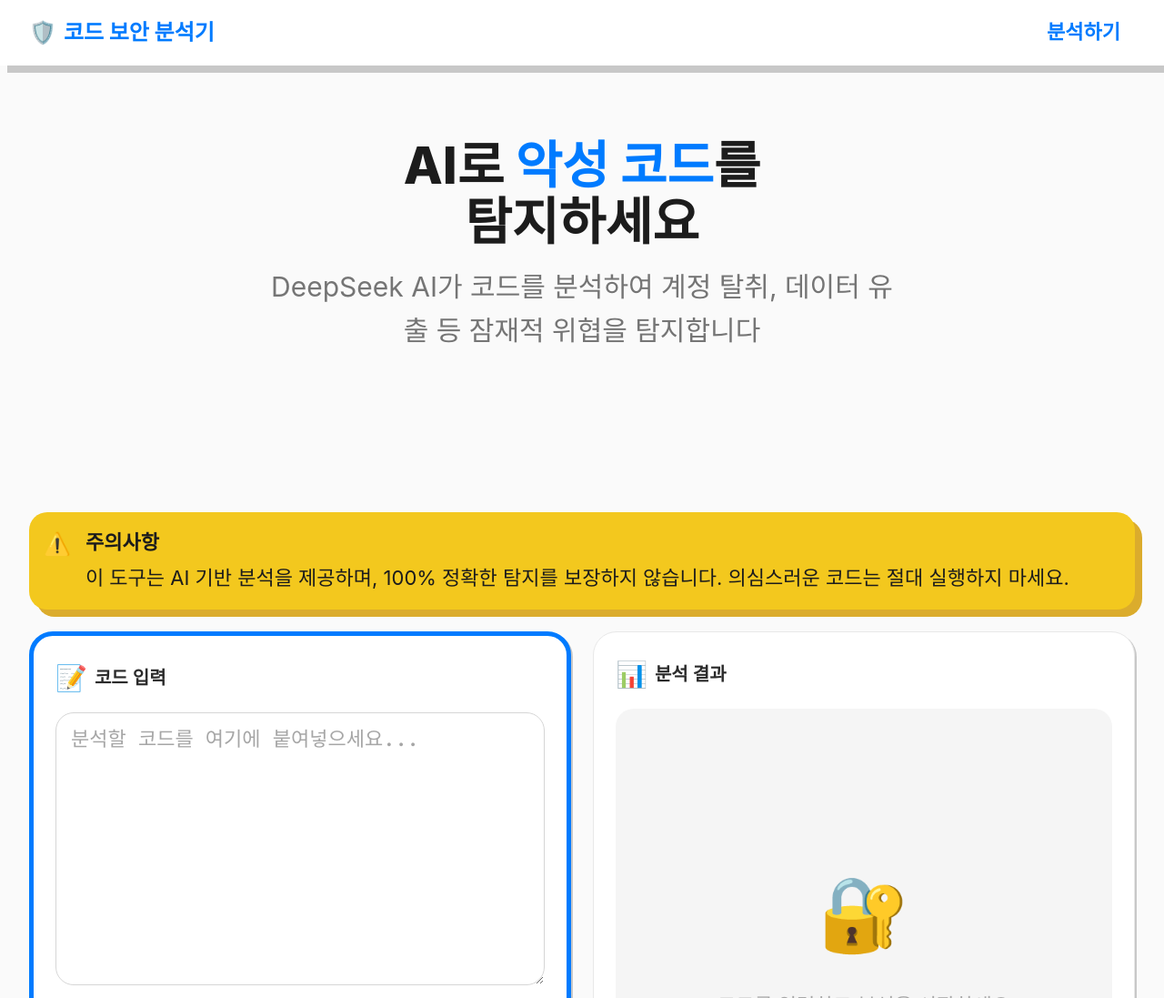
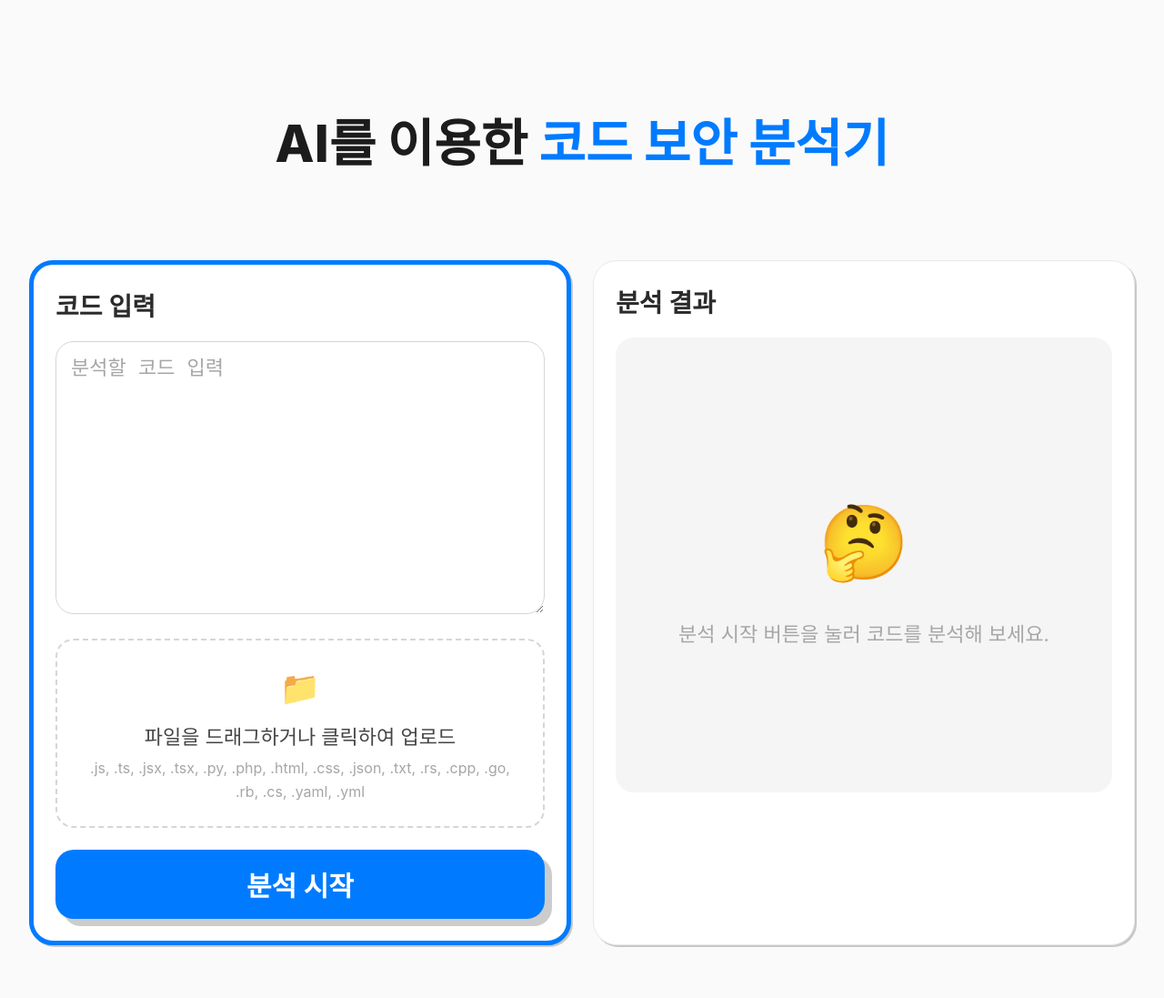
Before and after one commit to llaa33219/code-gevaar-kyk, a website: page public/index.html in a window 1280 px wide. Shown: the top 1097 px of the page at 91% size. Drawn offline with Linux system fonts and the light colour scheme; a web font is replaced by a local one.

Commit message:
디자인 수정

```diff
--- a/public/index.html
+++ b/public/index.html
@@ -360,7 +360,7 @@
     }
 
     .card-title {
-      font-size: var(--text-h5);
+      font-size: var(--text-h3);
       font-weight: var(--font-semibold);
       color: var(--gray-800);
     }
@@ -824,59 +824,28 @@
   </style>
 </head>
 <body>
-  <!-- Navigation Bar -->
-  <nav class="navbar">
-    <div class="container">
-      <a href="#" class="navbar-logo">
-        <span>🛡️</span>
-        <span>코드 보안 분석기</span>
-      </a>
-      <ul class="navbar-nav">
-        <li><a href="#analyzer" class="navbar-link active">분석하기</a></li>
-      </ul>
-    </div>
-  </nav>
 
   <main>
-    <!-- Hero Section -->
-    <section class="hero">
-      <div class="container">
-        <h1 class="hero-title">
-          AI로 <span class="highlight">악성 코드</span>를<br>탐지하세요
-        </h1>
-        <p class="hero-subtitle">
-          DeepSeek AI가 코드를 분석하여 계정 탈취, 데이터 유출 등 잠재적 위협을 탐지합니다
-        </p>
-      </div>
-    </section>
-
     <!-- Main Content -->
     <section class="main-section" id="analyzer">
+      <div class="hero">
+        <h1 class="hero-title">AI를 이용한 <span class="highlight">코드 보안 분석기</span></h1>
+      </div>
       <div class="container">
-        <!-- Warning Banner -->
-        <div class="alert alert-warning">
-          <span class="alert-icon">⚠️</span>
-          <div class="alert-content">
-            <div class="alert-title">주의사항</div>
-            <div>이 도구는 AI 기반 분석을 제공하며, 100% 정확한 탐지를 보장하지 않습니다. 의심스러운 코드는 절대 실행하지 마세요.</div>
-          </div>
-        </div>
-
         <div class="main-grid">
           <!-- Input Panel -->
           <div class="card card-highlight card-static">
             <div class="card-header">
-              <span class="card-icon">📝</span>
               <h2 class="card-title">코드 입력</h2>
             </div>
 
             <div class="form-group">
-              <label for="codeInput" class="sr-only">분석할 코드 입력</label>
+              <label for="codeInput" class="sr-only">분석할 코드 입력...</label>
               <textarea
                 id="codeInput"
                 class="form-textarea"
-                placeholder="분석할 코드를 여기에 붙여넣으세요..."
-                aria-label="분석할 코드를 입력하세요"
+                placeholder="분석할 코드 입력"
+                aria-label="분석할 코드를 입력하세요."
               ></textarea>
             </div>
 
@@ -895,11 +864,10 @@
               >
               <div class="file-upload-icon">📁</div>
               <div class="file-upload-text" id="fileUploadText">파일을 드래그하거나 클릭하여 업로드</div>
-              <div class="file-upload-hint">.js, .ts, .jsx, .tsx, .py, .php, .html, .css, .json, .txt</div>
+              <div class="file-upload-hint">.js, .ts, .jsx, .tsx, .py, .php, .html, .css, .json, .txt, .rs, .cpp, .go, .rb, .cs, .yaml, .yml</div>
             </div>
 
             <button class="btn btn-primary btn-lg btn-full" id="analyzeBtn" style="margin-top: var(--space-lg);">
-              <span>🔍</span>
               <span>분석 시작</span>
             </button>
           </div>
@@ -907,13 +875,12 @@
           <!-- Result Panel -->
           <div class="card result-panel card-static">
             <div class="card-header">
-              <span class="card-icon">📊</span>
               <h2 class="card-title">분석 결과</h2>
             </div>
             <div class="result-content" id="resultContent" aria-live="polite" aria-atomic="false">
               <div class="empty-state">
-                <div class="empty-state-icon">🔐</div>
-                <div class="empty-state-text">코드를 입력하고 분석을 시작하세요</div>
+                <div class="empty-state-icon">🤔</div>
+                <div class="empty-state-text">분석 시작 버튼을 눌러 코드를 분석해 보세요.</div>
               </div>
             </div>
           </div>
@@ -922,12 +889,6 @@
     </section>
   </main>
 
-  <!-- Footer -->
-  <footer class="footer">
-    <div class="container">
-      <p>© 2024 코드 보안 분석기 · AI 기반 보안 분석 도구</p>
-    </div>
-  </footer>
 
   <script>
     (function() {
```
